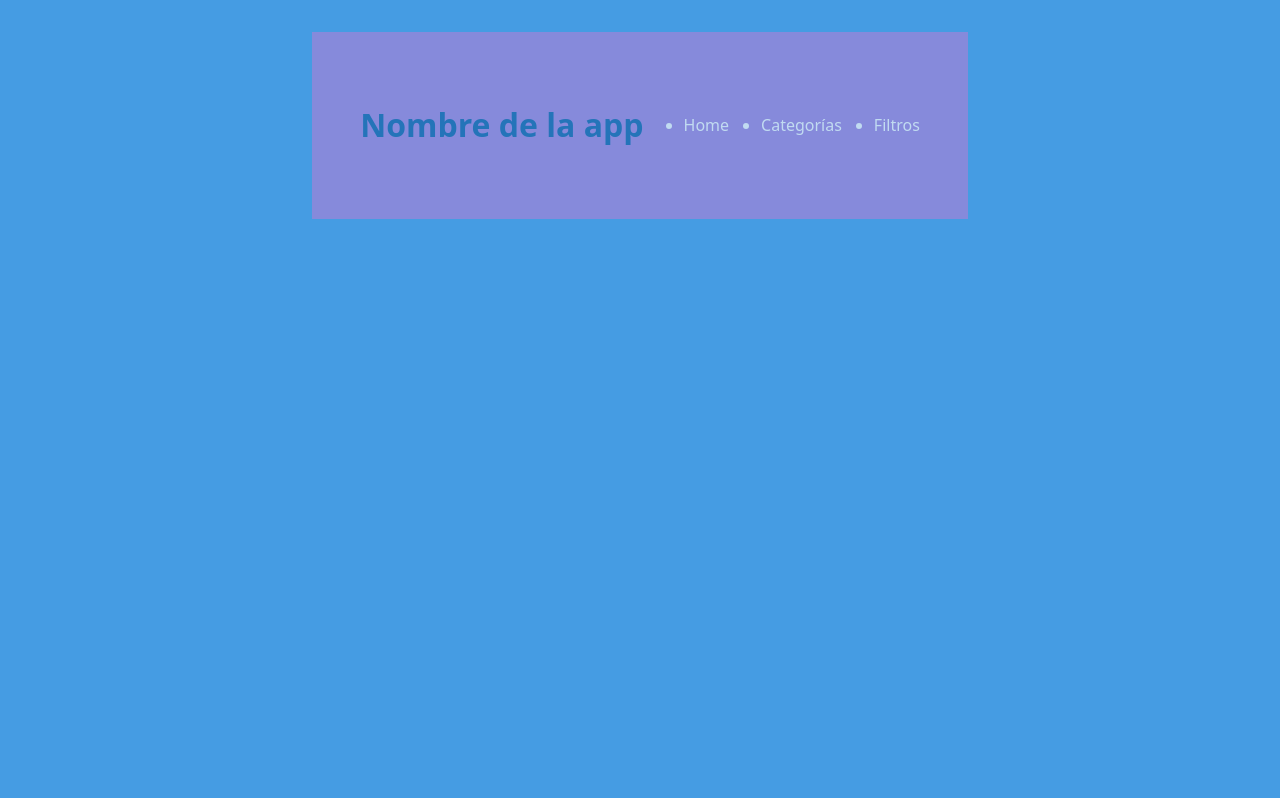
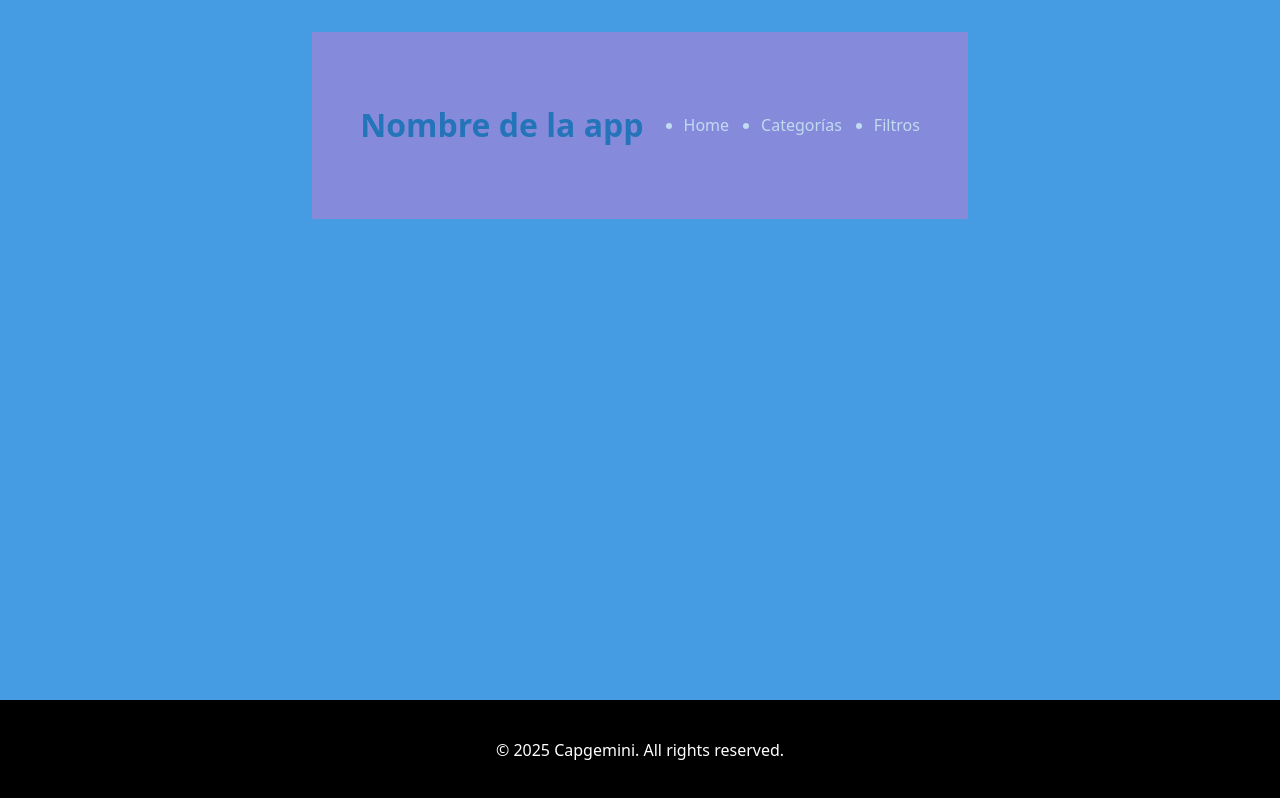
Before and after one commit to JuanGidoni/mobiliarium, a React (Vite) app: page / in a window 1280 px wide. Built offline with nearby package versions, Linux system fonts and the light colour scheme.

Commit message:
feat: add header component with styles

```diff
--- a/src/App.jsx
+++ b/src/App.jsx
@@ -1,10 +1,12 @@
 import "./App.css";
 import { Header } from "./components/Header.jsx";
+import {Footer} from "./components/Footer";
 
 function App() {
   return (
     <>
       <Header />
+      <Footer/>
     </>
   );
 }
--- /dev/null
+++ b/src/components/Footer.jsx
@@ -0,0 +1,11 @@
+
+
+export function Footer() {
+  return (
+    <footer className="footer">
+            <p>&copy; 2025 Capgemini. All rights reserved.</p>
+    </footer>
+  );
+}
+
+export default Footer;
--- a/src/index.css
+++ b/src/index.css
@@ -29,7 +29,19 @@
   min-width: 320px;
   min-height: 100vh;
 }
-
+.footer {
+  position: fixed;
+  left: 0;
+  bottom: 0;
+  width: 100%;
+  background-color: rgb(0, 0, 0);
+  color: white;
+  text-align: center;
+  height: 100px;
+  display: flex;
+  align-items: center;
+  justify-content: center;
+}
 .main-header {
   text-align: start;
   display: flex;
```
